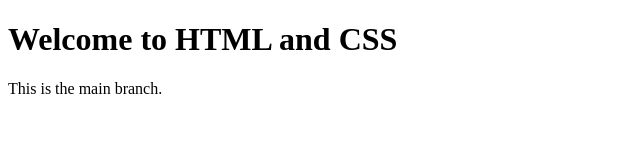
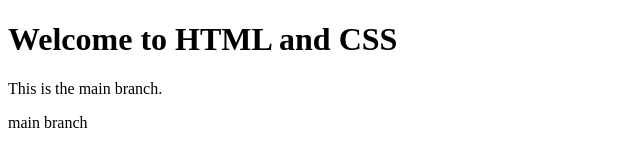
Before and after one commit to DatoGagua94/git-merge-conflict-2, a plain HTML site: page index.html in a window 1280 px wide. Shown: the full height of the page, 0-640 px from the left. Drawn offline with Linux system fonts and the light colour scheme.

Commit message:
refactor index.html added main branch div

```diff
--- a/index.html
+++ b/index.html
@@ -7,5 +7,6 @@
 <body>
     <h1>Welcome to HTML and CSS</h1>
     <p>This is the main branch.</p>
+    <div>main branch</div>
 </body>
 </html>
```
